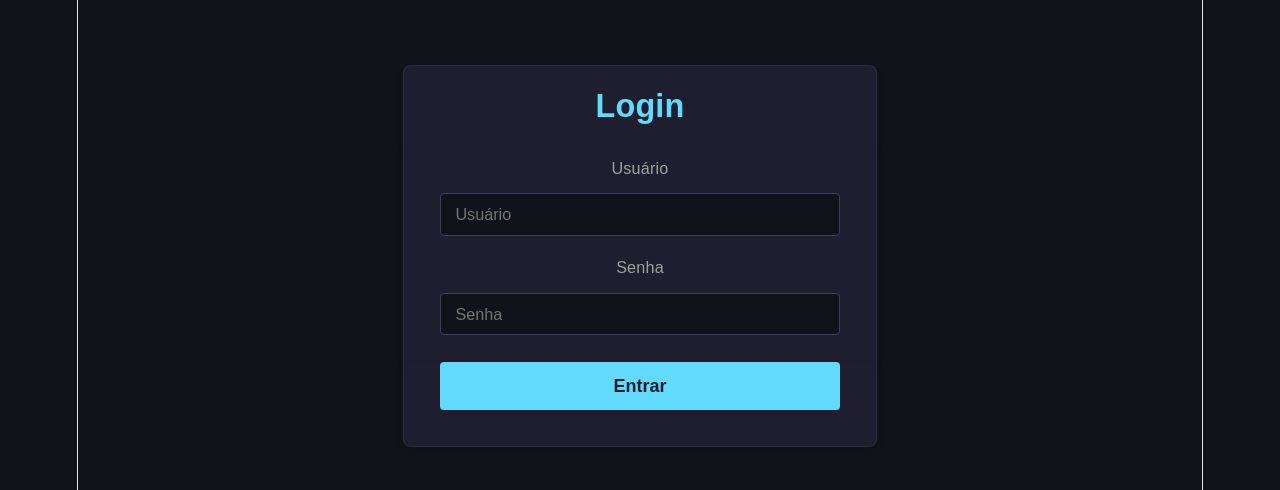
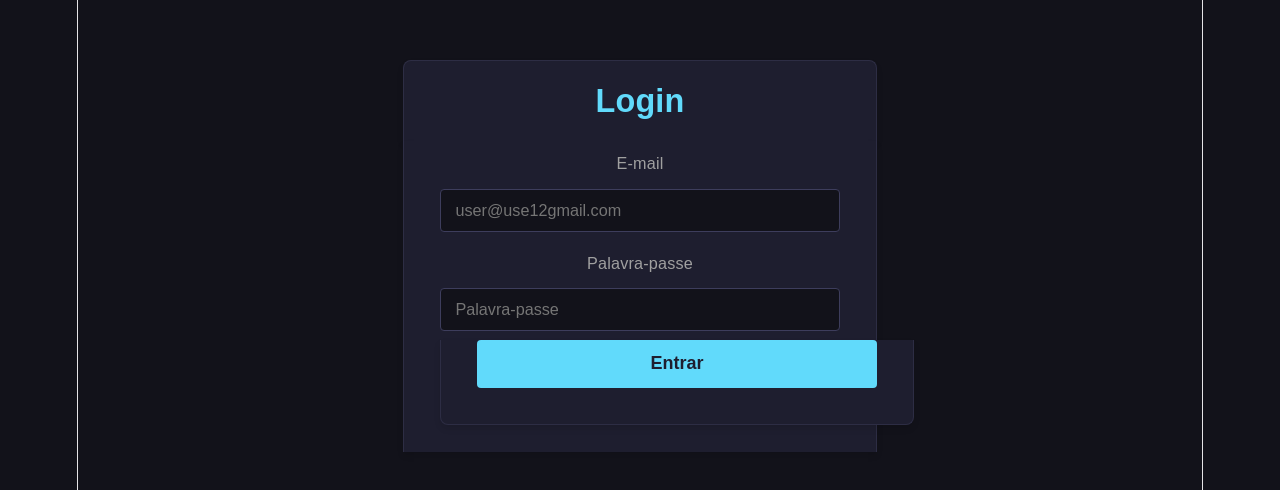
Before and after one commit to Gilberto333/TaskFlow, a React (Vite) app: page / in a window 1280 px wide. Shown: the part 162-652 px from the top of the page. Built offline with nearby package versions, Linux system fonts and the light colour scheme.

Commit message:
trocando dominio api

```diff
--- a/src/api.js
+++ b/src/api.js
@@ -1,18 +1,19 @@
-import axios from 'axios'
+import axios from 'axios';
 
 const api = axios.create({
-  // Coloque a URL do seu BACKEND (ex: https://task-flow-backend.vercel.app ou Render/Railway)
-  baseURL: "https://seu-backend.vercel.app"
-})
+  // Em desenvolvimento local use: "http://localhost:3000"
+  // Em produção use a URL da sua API na Vercel/Render
+  baseURL: "http://localhost:3000"
+});
 
 api.interceptors.request.use((config) => {
-  const token = localStorage.getItem('token')
+  const token = localStorage.getItem('token');
   if (token) {
-    config.headers.Authorization = `Bearer ${token}`
+    config.headers.Authorization = `Bearer ${token}`;
   }
-  return config
+  return config;
 }, (error) => {
-  return Promise.reject(error)
-})
+  return Promise.reject(error);
+});
 
-export default api
+export default api;
--- a/src/pages/login.jsx
+++ b/src/pages/login.jsx
@@ -1,6 +1,7 @@
-import { useState, useEffect } from "react";
+import { useState } from "react";
 import { useNavigate } from "react-router-dom";
 import { useAuth } from "../components/contexts/authcontexts";
+import api from "../services/api"; // 👈 Importe a sua instância do Axios (ajuste o caminho se necessário)
 import "./login.css";
 
 function Login() {
@@ -9,33 +10,36 @@ function Login() {
   const navigate = useNavigate();
   const { login } = useAuth();
 
-
-  useEffect(() => {
-    if (!localStorage.getItem("admin_usuario")) {
-      localStorage.setItem("admin_usuario", "admin");
-      localStorage.setItem("admin_senha", "1234");
-    }
-  }, []);
-
-  const entrar = (e) => {
+  const entrar = async (e) => {
     e.preventDefault();
 
-    const usuarioSalvo = localStorage.getItem("admin_usuario") || "admin";
-    const senhaSalva = localStorage.getItem("admin_senha") || "1234";
-
-    if (usuarioInput !== usuarioSalvo || senhaInput !== senhaSalva) {
-      alert("Senha ou Usuário incorretos! Tente novamente");
+    if (!usuarioInput || !senhaInput) {
+      alert("Por favor, preencha o e-mail e a palavra-passe.");
       return;
     }
 
+    try {
+      // 1. Envia as credenciais reais para o Backend (o backend espera email e senha)
+      const response = await api.post("/auth/login", {
+        email: usuarioInput,
+        senha: senhaInput
+      });
 
-    const dadosDoUsuario = { nome: usuarioInput };
-    const tokenSimulado = "token-jwt-falsificado-123456";
+      // 2. Extrai o token real e os dados do utilizador retornados pelo backend
+      const { token, usuario } = response.data;
 
-    login(dadosDoUsuario, tokenSimulado);
+      // 3. Atualiza o contexto de autenticação com os dados válidos
+      login(usuario, token);
 
+      // 4. Redireciona para o Dashboard
+      navigate("/Dashboard");
 
-    navigate("/Dashboard");
+    } catch (error) {
+      console.error("Erro no login:", error);
+      // Exibe a mensagem de erro vinda do backend (ex: "Credenciais inválidas")
+      const mensagemErro = error.response?.data?.erro || "Erro ao efetuar login. Verifique os seus dados.";
+      alert(mensagemErro);
+    }
   };
 
   return (
@@ -43,30 +47,31 @@ function Login() {
       <div id="cabecalhoLogin">
         <h3>Login</h3>
       </div>
-      <div id="formularioLogin">
-        <h5>Usuário</h5>
+      <form onSubmit={entrar} id="formularioLogin">
+        <h5>E-mail</h5>
         <input
           id="inputLoginUsuario"
-          placeholder="Usuário"
+          type="email"
+          placeholder="user@use12gmail.com"
           required
           value={usuarioInput}
           onChange={(e) => setUsuarioInput(e.target.value)}
         />
-        <h5>Senha</h5>
+        <h5>Palavra-passe</h5>
         <input
           id="inputLoginSenha"
           type="password"
-          placeholder="Senha"
+          placeholder="Palavra-passe"
           required
           value={senhaInput}
           onChange={(e) => setSenhaInput(e.target.value)}
         />
-      </div>
-      <div id="botaoFormularioLogin">
-        <button id="botaoEntrar" onClick={entrar}>
-          Entrar
-        </button>
-      </div>
+        <div id="botaoFormularioLogin">
+          <button id="botaoEntrar" type="submit">
+            Entrar
+          </button>
+        </div>
+      </form>
     </section>
   );
 }
```
